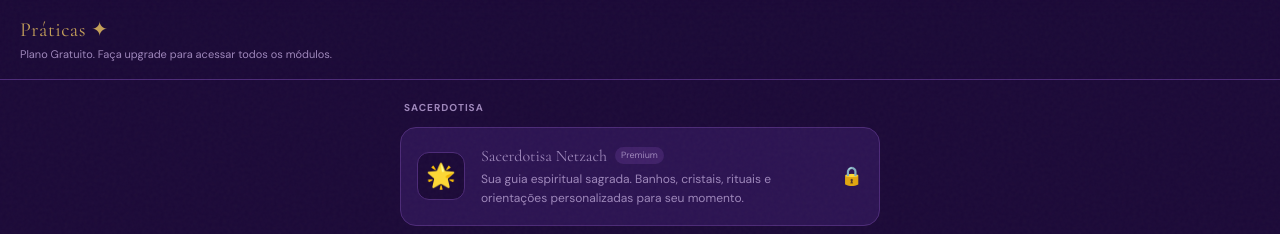
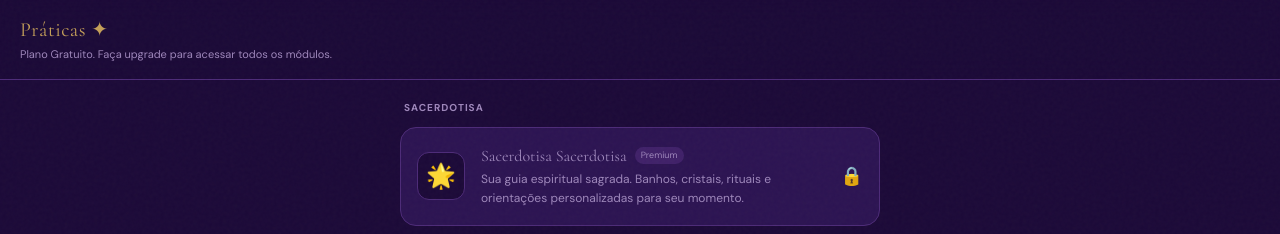
Before and after one commit to leo-botelho/netzach, a React (Vite) app: page /servicos in a window 1280 px wide. Shown: the top 234 px of the page. Built offline with nearby package versions, Linux system fonts and the light colour scheme; no server answers; a web font is replaced by a local one.

Commit message:
fix: nome da persona por plano, botão voltar corrigido na sacerdotisa

```diff
--- a/src/pages/Sacerdotisa.tsx
+++ b/src/pages/Sacerdotisa.tsx
@@ -243,7 +243,7 @@ export default function Sacerdotisa() {
     <div className="min-h-screen bg-netzach-bg flex flex-col font-sans">
       {/* Header */}
       <header className="sticky top-0 z-20 bg-netzach-bg/90 backdrop-blur-md border-b border-netzach-border px-4 py-3 flex items-center gap-3">
-        <button onClick={() => navigate('/templo')} className="text-netzach-muted hover:text-white p-1">
+        <button onClick={() => navigate('/servicos')} className="text-netzach-muted hover:text-white p-1">
           <ArrowLeft size={20} />
         </button>
         <div className="flex items-center gap-3 flex-1">
@@ -251,8 +251,8 @@ export default function Sacerdotisa() {
             {plan.symbol}
           </div>
           <div>
-            <h1 className="font-mystic text-netzach-gold text-base leading-none">Sacerdotisa</h1>
-            <p className="text-[10px] text-netzach-muted uppercase tracking-widest">Netzach</p>
+            <h1 className="font-mystic text-netzach-gold text-base leading-none">{plan.name}</h1>
+            <p className="text-[10px] text-netzach-muted uppercase tracking-widest">{plan.title}</p>
           </div>
         </div>
 
--- a/src/pages/Services.tsx
+++ b/src/pages/Services.tsx
@@ -72,7 +72,14 @@ const CATEGORIES: { title: string; modules: Module[] }[] = [
 
 export default function Services() {
   const navigate = useNavigate();
-  const { canAccess, isFree } = usePlan();
+  const { canAccess, isFree, planType } = usePlan();
+
+  const PERSONA_NAMES: Record<string, string> = {
+    hecate: 'Hécate',
+    isis: 'Ísis',
+    lilith: 'Lilith',
+  };
+  const personaName = PERSONA_NAMES[planType] ?? 'Sacerdotisa';
   const [upgradeModule, setUpgradeModule] = useState<string | null>(null);
 
   const handleModuleClick = (mod: Module) => {
@@ -111,7 +118,9 @@ export default function Services() {
                     </div>
                     <div className="flex-1 min-w-0">
                       <div className="flex items-center gap-2">
-                        <p className={`font-mystic text-base transition-colors ${blocked ? 'text-netzach-muted' : 'text-white group-hover:text-netzach-gold'}`}>{mod.title}</p>
+                        <p className={`font-mystic text-base transition-colors ${blocked ? 'text-netzach-muted' : 'text-white group-hover:text-netzach-gold'}`}>
+                        {mod.moduleKey === 'sacerdotisa' ? `Sacerdotisa ${personaName}` : mod.title}
+                      </p>
                         {mod.badge && (
                           <span className="text-[9px] bg-netzach-gold/20 border border-netzach-gold/40 text-netzach-gold px-1.5 py-0.5 rounded-full uppercase tracking-wider font-bold">{mod.badge}</span>
                         )}
```
